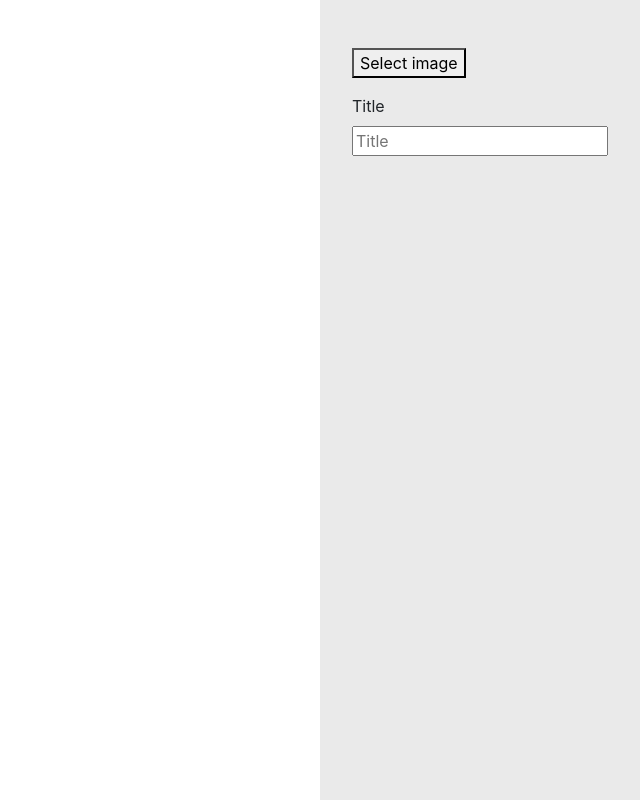
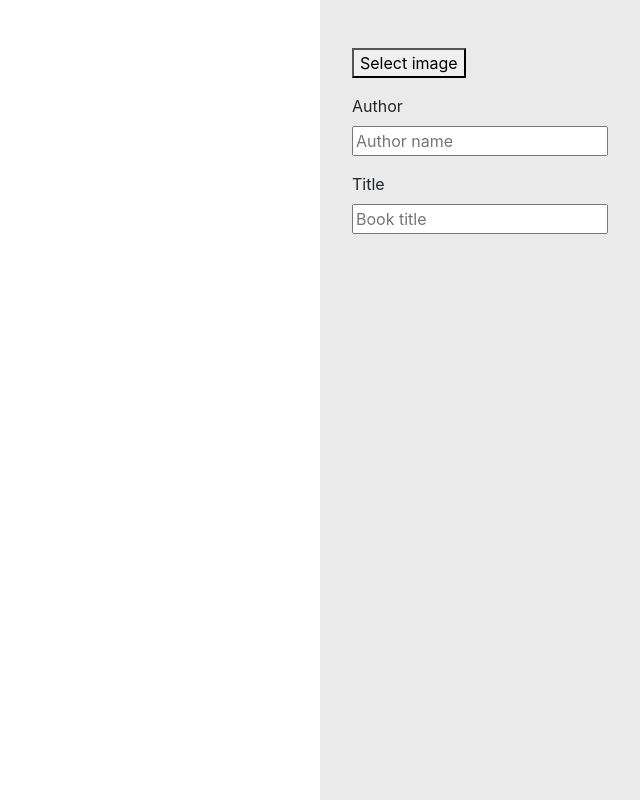
Before and after one commit to Dav2070/CoverGenerator, an Angular app: page / in a window 1280 px wide. Shown: the whole page, without its empty margins (640-1280 px from the left). Built offline with nearby package versions, Linux system fonts and the light colour scheme; what dav-js, ngx-file-helpers would draw is missing.

Commit message:
Add author input field and implement rendering title and author name

```diff
--- a/src/app/app.component.html
+++ b/src/app/app.component.html
@@ -17,8 +17,13 @@
 			</button>
 
 			<div class="mt-3">
+				<label for="author">Author</label><br>
+				<input name="author" type="text" placeholder="Author name" [(ngModel)]="author">
+			</div>
+
+			<div class="mt-3">
 				<label for="title">Title</label><br>
-				<input name="title" type="text" placeholder="Title">
+				<input name="title" type="text" placeholder="Book title" [(ngModel)]="title">
 			</div>
 		</form>
 	</div>
--- a/src/app/app.component.ts
+++ b/src/app/app.component.ts
@@ -2,6 +2,9 @@ import { Component, ElementRef, ViewChild } from '@angular/core'
 import { ReadFile } from 'ngx-file-helpers'
 import { decode, encode } from 'blurhash'
 import { BlobToBase64, PromiseHolder } from 'dav-js'
+
+const authorNameFontSize = 84
+const titleFontSize = 118
 
 @Component({
 	selector: 'app-root',
@@ -13,6 +16,8 @@ export class AppComponent {
 	canvasContext: CanvasRenderingContext2D
 	imageWidth: number = 500
 	imageHeight: number = 500
+	author: string = ""
+	title: string = ""
 
 	ngOnInit() {
 		this.canvasContext = this.canvas.nativeElement.getContext('2d')
@@ -57,5 +62,26 @@ export class AppComponent {
 
 		// Add the blurhashed bottom part to the canvas
 		this.canvasContext.putImageData(blurhashImageData, 0, bottomPartStart)
+
+		let firstBlurhashPixelColor = blurhashImageData.data[0] + blurhashImageData.data[1] + blurhashImageData.data[2]
+		let textColor = firstBlurhashPixelColor > 382 ? "black" : "white"
+
+		// Write the author name to the canvas
+		this.canvasContext.fillStyle = textColor
+		this.canvasContext.textAlign = "center"
+		this.canvasContext.font = `${authorNameFontSize}pt Roboto Light`
+		this.canvasContext.fillText(
+			this.author,
+			this.imageWidth / 2,
+			(bottomPartStart + authorNameFontSize / 2) + (bottomPartHeight / 4)
+		)
+
+		// Write the title to the canvas
+		this.canvasContext.font = `${titleFontSize}pt Roboto`
+		this.canvasContext.fillText(
+			this.title,
+			this.imageWidth / 2,
+			(bottomPartStart + titleFontSize / 2) + (bottomPartHeight / 2) + (bottomPartHeight / 7)
+		)
 	}
 }
--- a/src/app/app.module.ts
+++ b/src/app/app.module.ts
@@ -1,5 +1,6 @@
 import { NgModule } from '@angular/core'
 import { BrowserModule } from '@angular/platform-browser'
+import { FormsModule } from '@angular/forms'
 import { NgbModule } from '@ng-bootstrap/ng-bootstrap'
 import { NgxFileHelpersModule } from 'ngx-file-helpers'
 
@@ -11,6 +12,7 @@ import { AppComponent } from './app.component'
 	],
 	imports: [
 		BrowserModule,
+		FormsModule,
 		NgbModule,
 		NgxFileHelpersModule
 	],
```
